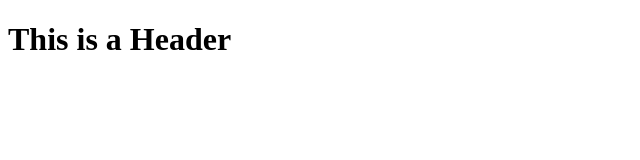
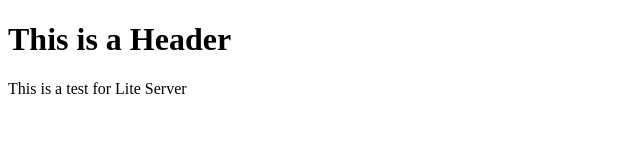
Before and after one commit to ShoeBob/git-test, a website: page index.html in a window 1280 px wide. Shown: the whole page, without its empty margins (0-640 px from the left). Drawn offline with Linux system fonts and the light colour scheme.

Commit message:
Using NPM

```diff
--- a/index.html
+++ b/index.html
@@ -8,5 +8,6 @@
 </head>
 <body>
     <h1>This is a Header</h1>
+    <p>This is a test for Lite Server</p>
 </body>
 </html>
```
Also changed, not shown: package.json (added, +24 -0 lines), 2 other files.
